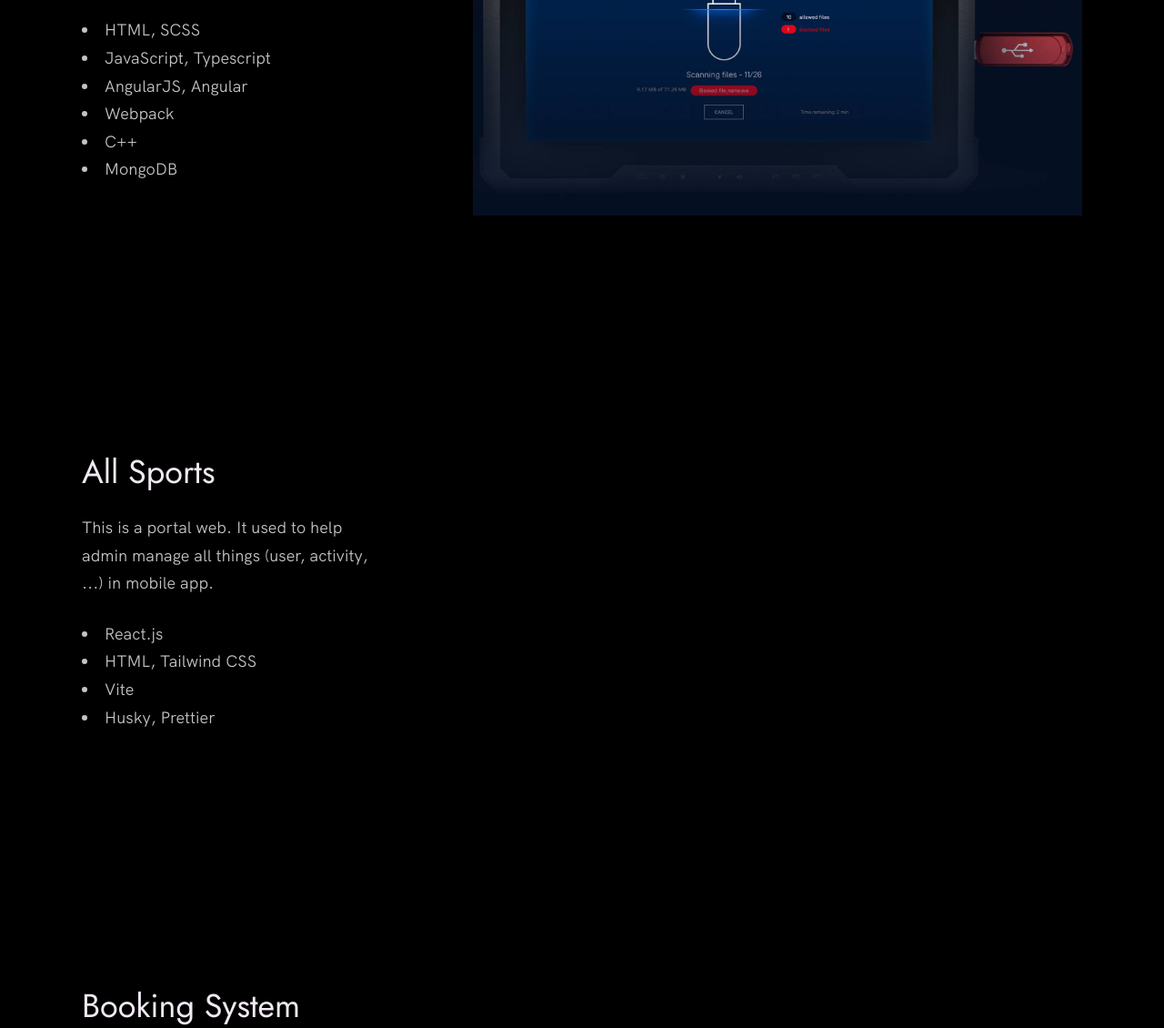
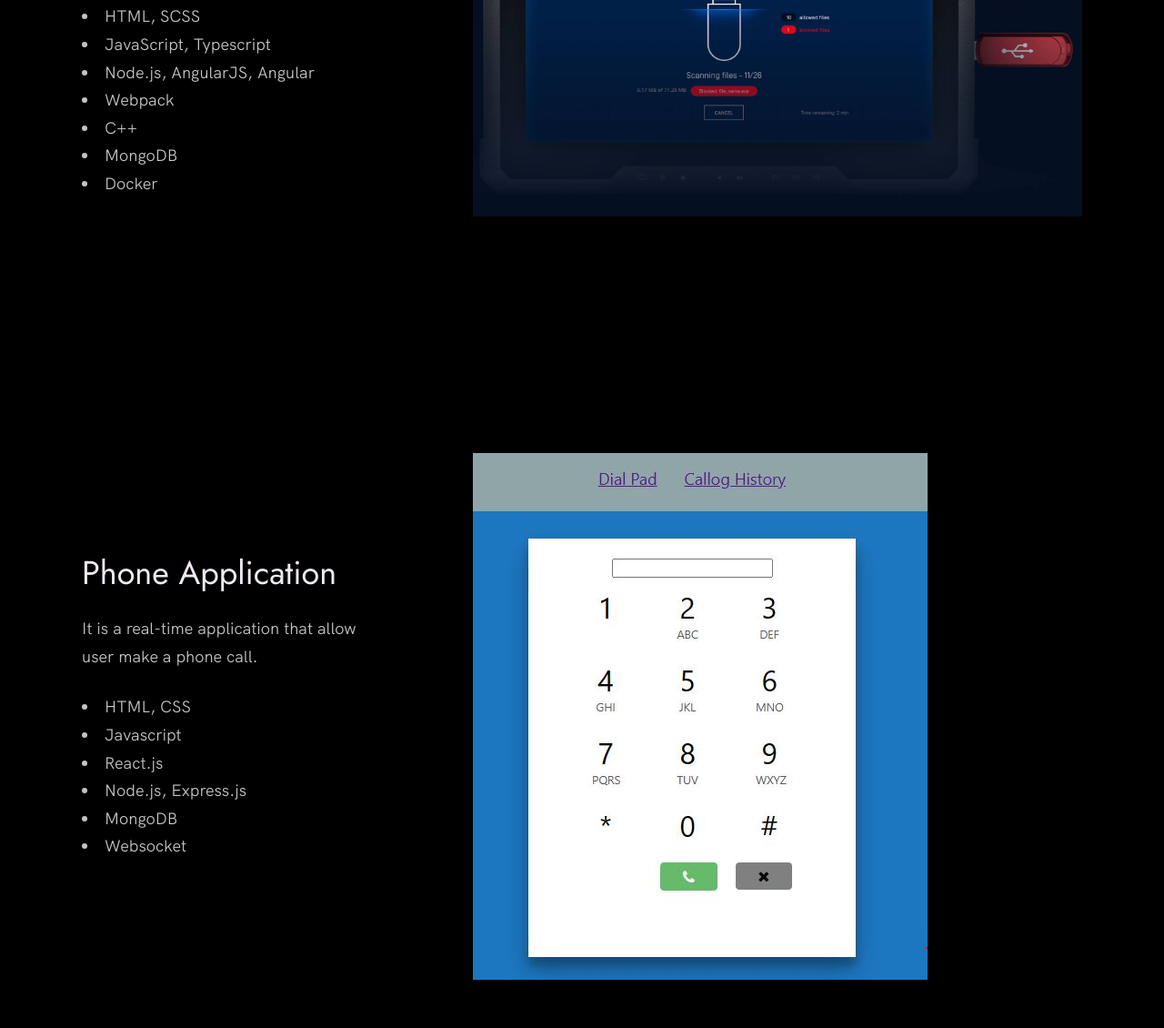
Before and after one commit to PVT2k1/thangphan.github.io, a plain HTML site: page index.html in a window 1280 px wide. Shown: the part 2200-3330 px from the top of the page at 91% size. Drawn offline with Linux system fonts and the light colour scheme.

Commit message:
complete

```diff
--- a/index.html
+++ b/index.html
@@ -116,17 +116,36 @@
               <ul class="work__list">
                 <li>HTML, SCSS</li>
                 <li>JavaScript, Typescript</li>
-                <li>AngularJS, Angular</li>
+                <li>Node.js, AngularJS, Angular</li>
                 <li>Webpack</li>
                 <li>C++</li>
                 <li>MongoDB</li>
+                <li>Docker</li>
               </ul>
             </div>
             <div class="work__image-box">
               <img src="./images/MD_Kiosk.jpeg" class="work__image" alt="Project 1" />
             </div>
           </div>
-
+          <div class="work__box">
+            <div class="work__text">
+              <h3>Phone Application</h3>
+              <p>
+                It is a real-time application that allow user make a phone call.
+              </p>
+              <ul class="work__list">
+                <li>HTML, CSS</li>
+                <li>Javascript</li>
+                <li>React.js</li>
+                <li>Node.js, Express.js</li>
+                <li>MongoDB</li>
+                <li>Websocket</li>
+              </ul>
+            </div>
+            <div class="work__image-box">
+              <img src="./images/phone_application.jpg" class="work__image" alt="Project 2" />
+            </div>
+          </div>
           <div class="work__box">
             <div class="work__text">
               <h3>All Sports</h3>
@@ -138,10 +157,10 @@
                 <li>HTML, Tailwind CSS</li>
                 <li>Vite</li>
                 <li>Husky, Prettier</li>
+                <li>Docker</li>
               </ul>
             </div>
           </div>
-
           <div class="work__box">
             <div class="work__text">
               <h3>Booking System</h3>
@@ -153,6 +172,23 @@
                 <li>HTML, Tailwind CSS</li>
                 <li>Vite</li>
                 <li>Husky, Prettier</li>
+                <li>Docker</li>
+              </ul>
+            </div>
+          </div>
+          <div class="work__box">
+            <div class="work__text">
+              <h3>Construction Web</h3>
+              <p>
+                It is a construction web to provide furniture
+              </p>
+              <ul class="work__list">
+                <li>HTML, Tailwind CSS</li>
+                <li>Typescript</li>
+                <li>React.js</li>
+                <li>Python, Django</li>
+                <li>Vite</li>
+                <li>Docker</li>
               </ul>
             </div>
           </div>
```
Also changed, not shown: images/phone_application.jpg (added).
